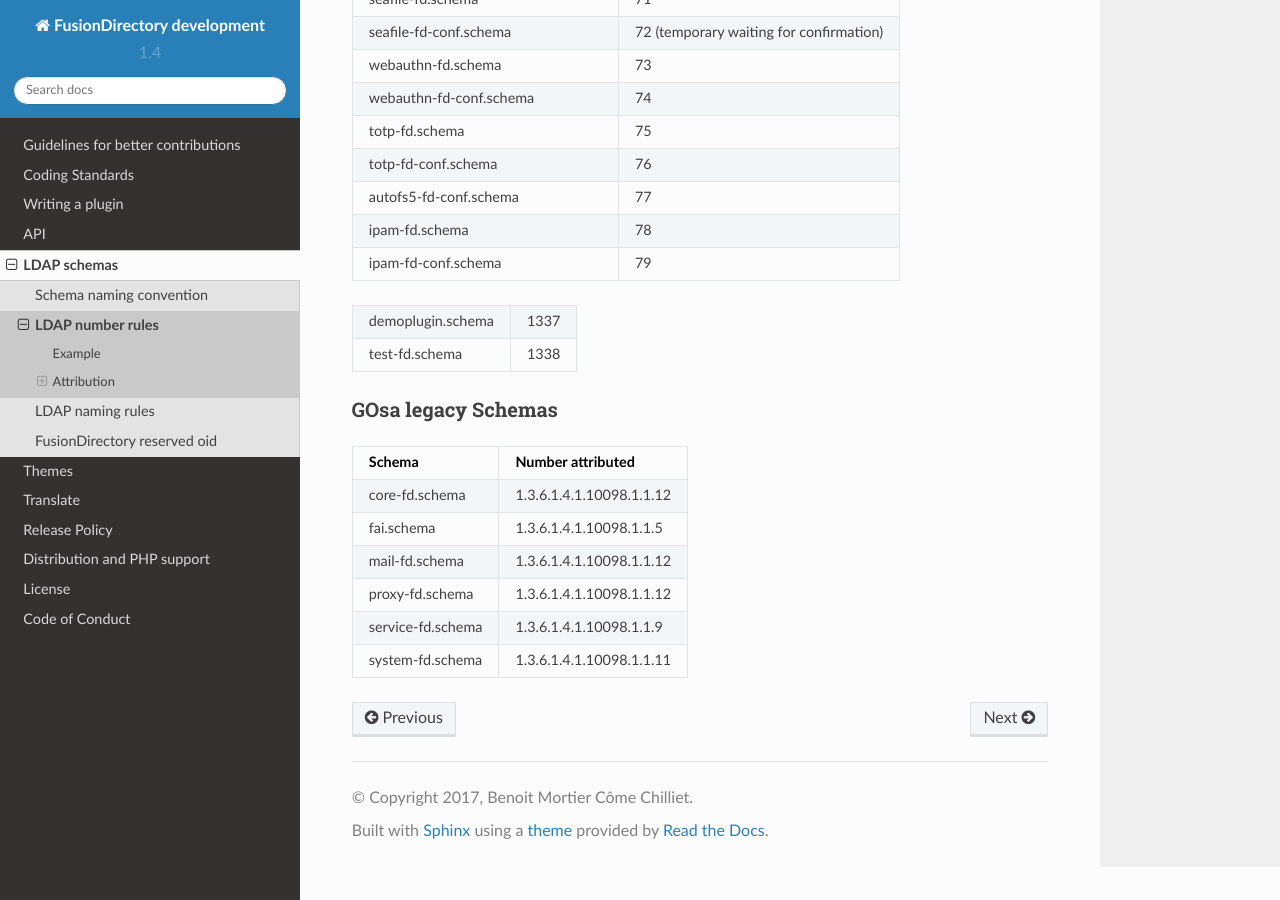
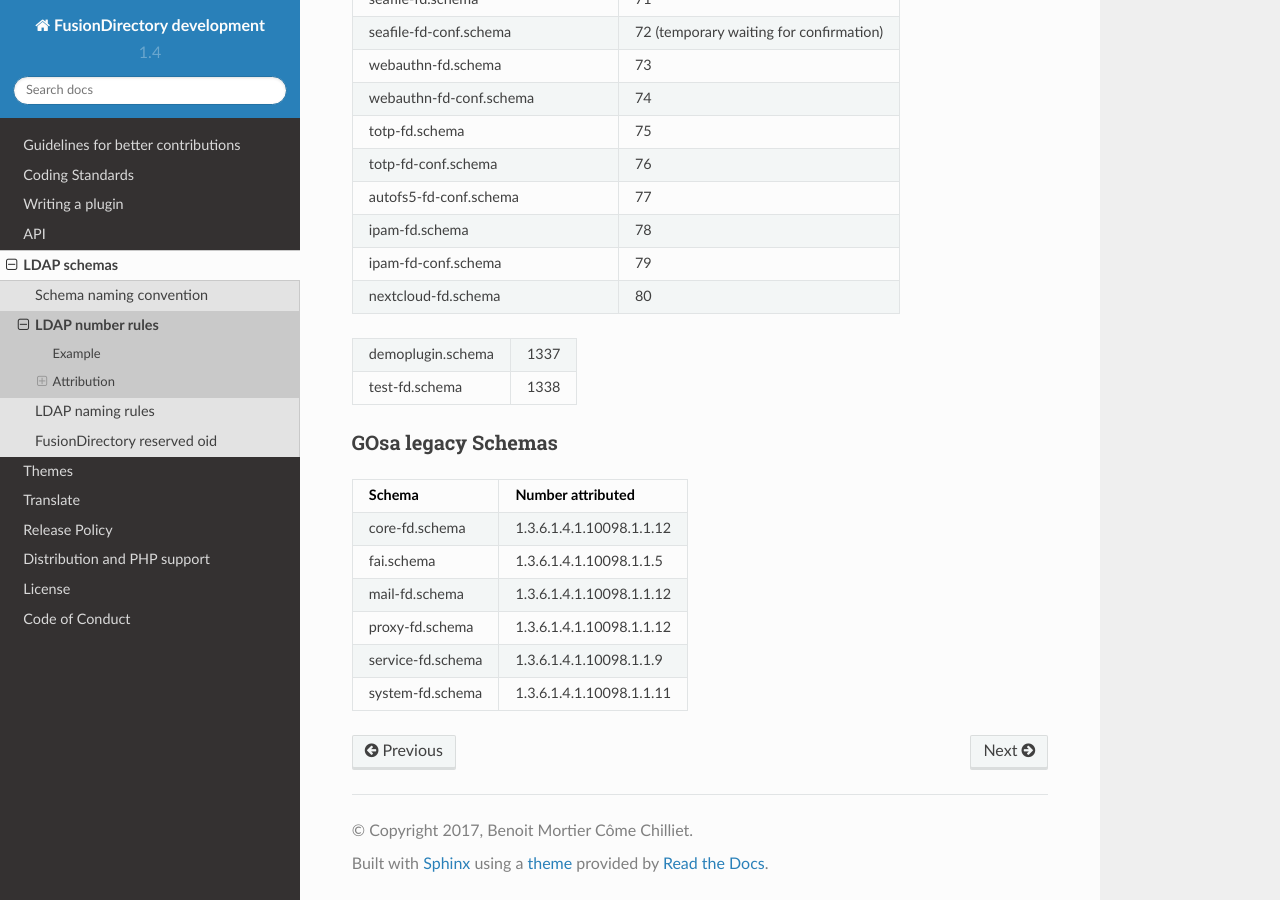
Before and after one commit to fusiondirectory/fusiondirectory-dev-manual, a Sphinx documentation site: the page built from source/schemas/numberrules.rst, in a window 1280 px wide and 900 px high, scrolled down 3223 px. Built offline with Sphinx 7.4.7 and the Read the Docs theme 2.0.0, drawn with Linux system fonts in a browser that asks for light colours.

Commit message:
Reserve number for nextcloud-fd.schema

```diff
--- a/source/schemas/numberrules.rst
+++ b/source/schemas/numberrules.rst
@@ -114,6 +114,7 @@ totp-fd-conf.schema                   76
 autofs5-fd-conf.schema                77
 ipam-fd.schema                        78
 ipam-fd-conf.schema                   79
+nextcloud-fd.schema                   80
 ===================================== =====================
 
 ===================================== =====================
```
